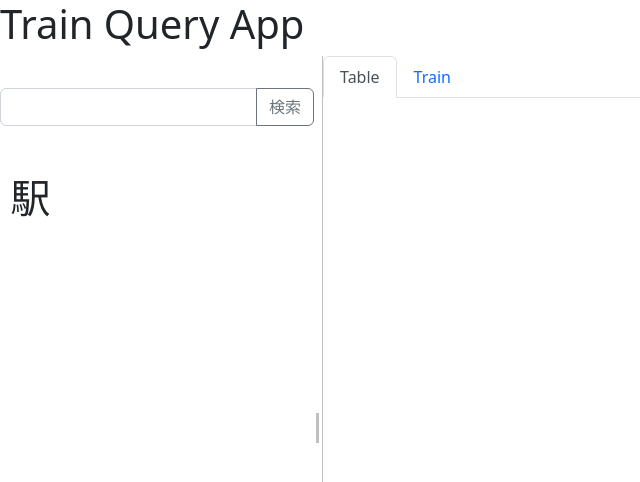
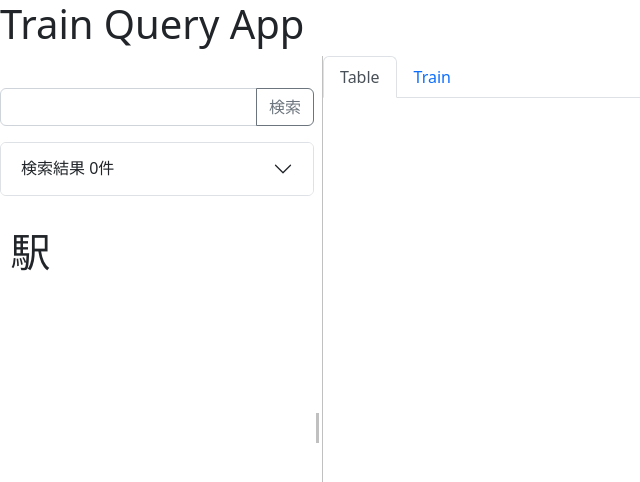
Before and after one commit to Michi-gi/train_query_ui, a Next.js app: page / in a window 1280 px wide. Shown: the top 482 px of the page, without its empty margins (0-640 px from the left). Built offline with nearby package versions, Linux system fonts and the light colour scheme.

Commit message:
according query resutl

```diff
--- a/components/queryStation.tsx
+++ b/components/queryStation.tsx
@@ -10,9 +10,11 @@
   const [query, setQuery] = useState("");
   const [result, setResult] = useState({} as SearchResult);
   const [selection, setSelection] = useState("");
+  const [queryOpen, setQueryOpen] = useState(false);
 
   const submit = async () => {
     setResult(await onQueryStart(query));
+    setQueryOpen(true);
     setQuery("");
     const keys = Object.keys(result);
     setSelection((keys.length > 0) ? keys[0] : "");
@@ -29,6 +31,14 @@
         <input type="text" name="query" className="form-control" aria-label="Recipient's username" aria-describedby="button-addon2" onChange={e => setQuery(e.target.value)} value={query} />
         <button className="btn btn-outline-secondary" type="button" id="button-addon2" onClick={submit}>検索</button>
       </div>
+      <div className="accordion" id="accordion">
+        <div className="accordion-item">
+          <h2 className="accordion-header" id="headingOne">
+            <button className={`accordion-button${queryOpen ? "" : " collapsed"}`} type="button" data-bs-toggle="collapse" data-bs-target="#collapseOne" onClick={() => setQueryOpen(!queryOpen)} aria-expanded={queryOpen} aria-controls="collapseOne">
+              検索結果 {Object.keys(result).length}件
+            </button>
+          </h2>
+          <div id="collapseOne" className={`accordion-collapse collapse${queryOpen ? " show" : ""}`} aria-labelledby="headingOne" data-bs-parent="#accordionExample">
             <div className="list-group">
               {Object.keys(result).map((key:string) =>
               <button key={key} type="button" className={`list-group-item list-group-item-action ${(key == selection) ? "active" : ""}`} onClick={() => selected(key)}>
@@ -36,6 +46,9 @@
               </button>
               )}
             </div>
+          </div>
+        </div>
+      </div>
     </>
   );
 }
```
Lines whose indentation alone changed are shown as unchanged.
